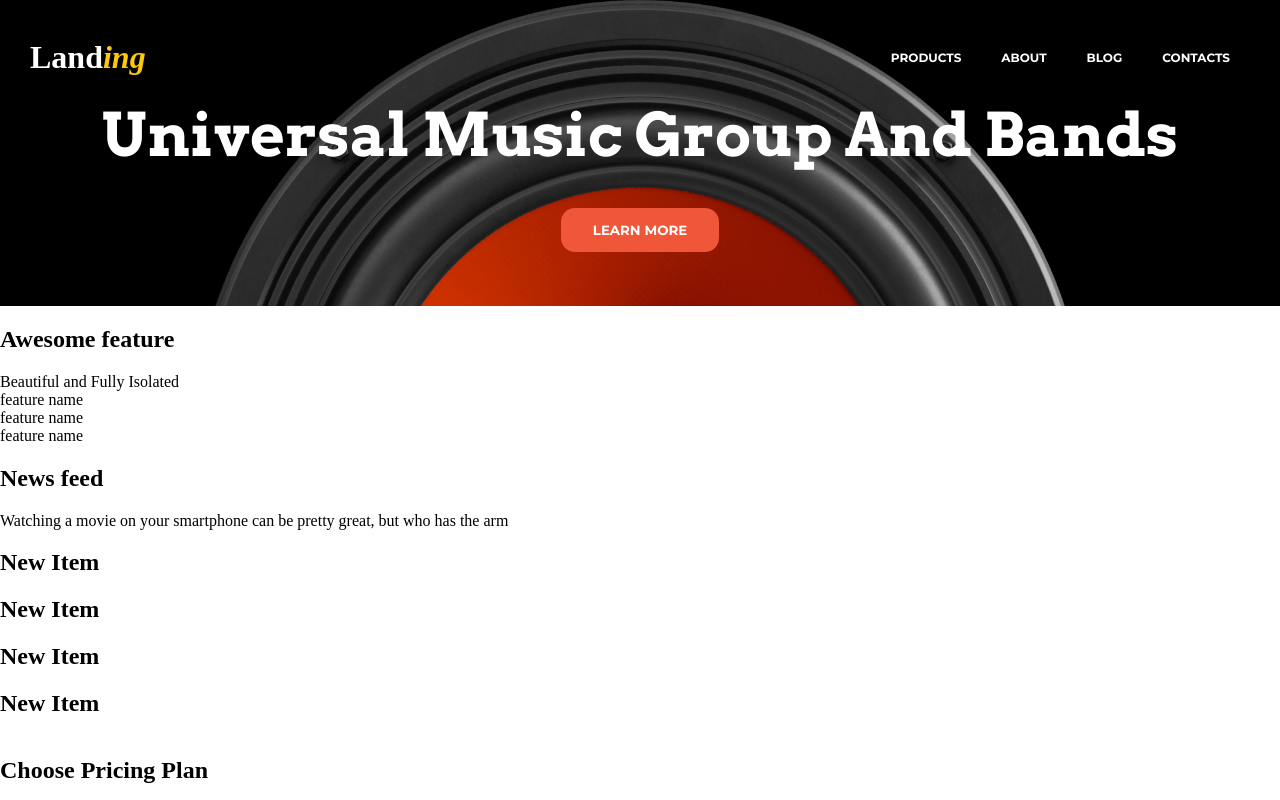
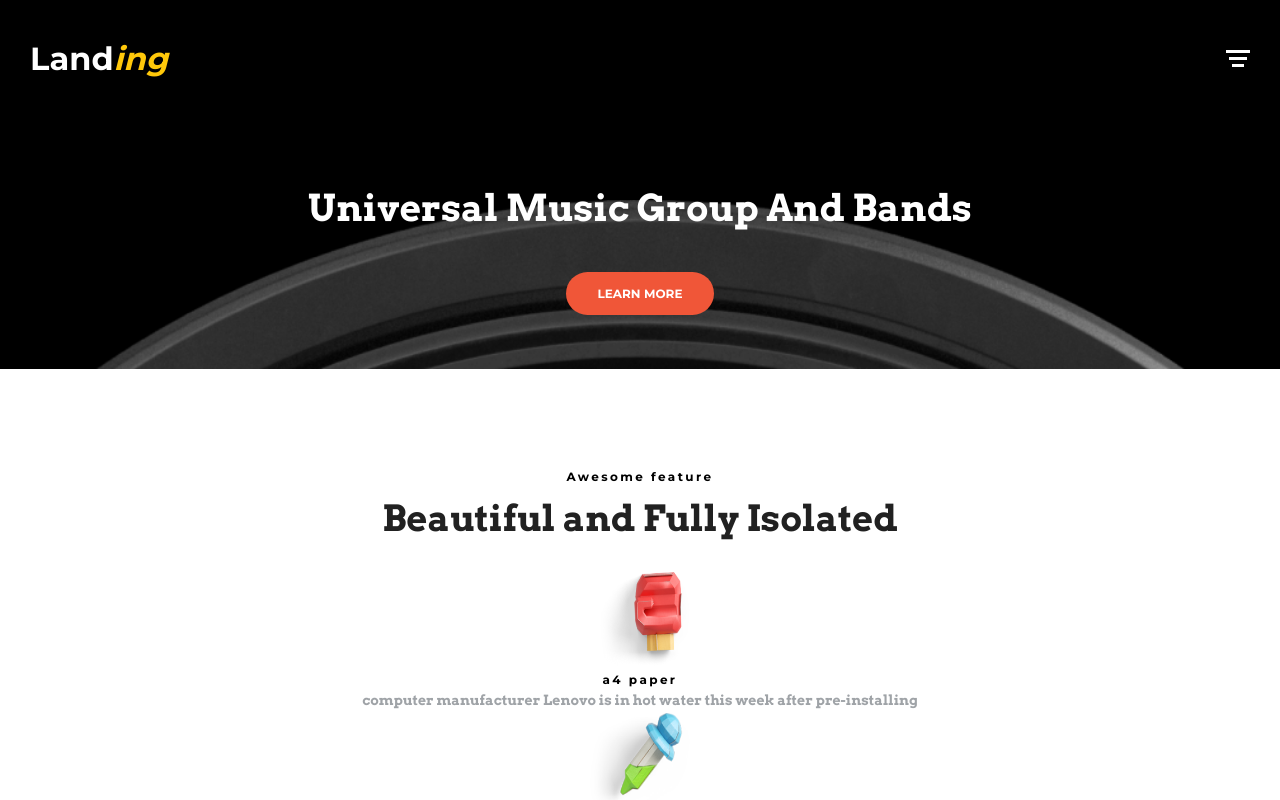
Before and after one commit to andreycrane/markup_contest, a Vue app: page / in a window 1280 px wide. Shown: the top 800 px of the page. Built offline with nearby package versions, Linux system fonts and the light colour scheme.

Commit message:
a bit of fucking code

```diff
--- a/src/App.vue
+++ b/src/App.vue
@@ -2,36 +2,30 @@
   <div id="app">
     <Header />
     <Features />
-    <NewsFeed />
-    <Pricing />
-    <GetStarted />
-    <ContactUs />
-    <Map />
-    <Footer />
   </div>
 </template>
 
 <script>
 import Header from "./components/Header/Header.vue";
 import Features from "./components/Features/Features.vue";
-import NewsFeed from "./components/NewsFeed/NewsFeed.vue";
-import Pricing from "./components/Pricing/Pricing.vue";
-import GetStarted from "./components/GetStarted/GetStarted.vue";
-import ContactUs from "./components/ContactUs/ContactUs.vue";
-import Map from "./components/Map/Map.vue";
-import Footer from "./components/Footer/Footer.vue";
+/*import NewsFeed from "./components/NewsFeed/NewsFeed.vue";*/
+/*import Pricing from "./components/Pricing/Pricing.vue";*/
+/*import GetStarted from "./components/GetStarted/GetStarted.vue";*/
+/*import ContactUs from "./components/ContactUs/ContactUs.vue";*/
+/*import Map from "./components/Map/Map.vue";*/
+/*import Footer from "./components/Footer/Footer.vue";*/
 
 export default {
   name: "App",
   components: {
     Header,
     Features,
-    NewsFeed,
-    Pricing,
-    ContactUs,
-    GetStarted,
-    Map,
-    Footer
+    /*NewsFeed,*/
+    /*Pricing,*/
+    /*ContactUs,*/
+    /*GetStarted,*/
+    /*Map,*/
+    /*Footer*/
   }
 };
 </script>
@@ -44,9 +38,14 @@
   box-sizing: border-box;
 }
 
+* {
+  box-sizing: inherit;
+}
+
 html,
 body {
   margin: 0;
+  padding: 0;
 }
 
 #app {
--- a/src/components/Feature/Feature.vue
+++ b/src/components/Feature/Feature.vue
@@ -1,12 +1,15 @@
 <template>
-  <div>
-    <img src="" />
-    <span>feature name</span>
+  <div class="feature">
+    <img :src="imgUrl" class="feature-img" />
+    <span v-text="title" class="feature-title" />
+    <span v-text="description" class="feature-description" />
   </div>
 </template>
 
 <script>
-export default {};
+export default {
+  props: ["imgUrl", "title", "description"]
+};
 </script>
 
 <style src="./feature.css"></style>
--- a/src/components/Feature/feature.css
+++ b/src/components/Feature/feature.css
@@ -0,0 +1,31 @@
+.feature {
+  display: flex;
+  flex-direction: column;
+  align-items: center;
+}
+
+.feature-img {
+  width: 100px;
+  height: 100px;
+}
+
+.feature-title {
+  font-family: Montserrat;
+  font-style: normal;
+  font-weight: bold;
+  font-size: 12px;
+  line-height: 15px;
+  align-items: flex-end;
+  text-align: center;
+  letter-spacing: 2.4px;
+}
+
+.feature-description {
+  font-family: Arvo;
+  font-style: normal;
+  font-weight: normal;
+  font-size: 14px;
+  line-height: 26px;
+  text-align: center;
+  color: #9FA3A7;
+}
--- a/src/components/Features/Features.vue
+++ b/src/components/Features/Features.vue
@@ -1,17 +1,45 @@
 <template>
-  <div>
-    <h2>Awesome feature</h2>
-    <span>Beautiful and Fully Isolated</span>
-    <Feature />
-    <Feature />
-    <Feature />
-  </div>
+  <section class="features-section">
+    <h2 class="title">Awesome feature</h2>
+    <span class="subtitle">Beautiful and Fully Isolated</span>
+    <Feature
+      :imgUrl="item.img"
+      :title="item.title"
+      :description="item.description"
+      :key="key"
+      v-for="(item, key) in items"
+    />
+  </section>
 </template>
 
 <script>
 import Feature from "../Feature/Feature";
 
 export default {
+  data: function() {
+    return {
+      items: [
+        {
+          img: require('@/assets/image/paper_hand.png'),
+          title: "a4 paper",
+          description:
+            "computer manufacturer Lenovo is in hot water this week after pre-installing"
+        },
+        {
+          img: require("@/assets/image/Eyedropper.png"),
+          title: "EYEDROPER",
+          description:
+            "It seems like hundreds of new iPhone apps pop up every week, but which"
+        },
+        {
+          img: require("@/assets/image/Crown.png"),
+          title: "CROWN",
+          description:
+            "Watching a movie on your smartphone can be pretty great, but who has the arm"
+        }
+      ]
+    };
+  },
   components: { Feature }
 };
 </script>
--- a/src/components/Features/features.css
+++ b/src/components/Features/features.css
@@ -0,0 +1,26 @@
+.features-section {
+  display: flex;
+  flex-direction: column;
+  align-items: center;
+  padding: 90px 0 90px;
+}
+
+.title {
+  font-family: Montserrat;
+  font-style: normal;
+  font-weight: bold;
+  font-size: 12px;
+  line-height: 15px;
+  letter-spacing: 2.4px;
+}
+
+.subtitle {
+  font-family: Arvo;
+  font-style: normal;
+  font-weight: normal;
+  font-size: 36px;
+  line-height: 48px;
+  text-align: center;
+  color: #212121;
+  margin-bottom: 30px;
+}
--- a/src/components/Footer/Footer.vue
+++ b/src/components/Footer/Footer.vue
@@ -0,0 +1,10 @@
+<template>
+  <footer>
+  </footer>
+</template>
+
+<script>
+export default {};
+</script>
+
+<style src="./footer.css"></style>
--- a/src/components/Header/Header.vue
+++ b/src/components/Header/Header.vue
@@ -5,22 +5,50 @@
         <span class="first-part">Land</span>
         <span class="second-part">ing</span>
       </h1>
-      <nav class="navigation">
-        <span class="navigation-item">Products</span>
-        <span class="navigation-item">About</span>
-        <span class="navigation-item">Blog</span>
-        <span class="navigation-item">Contacts</span>
+      <nav :class="{ navigation: true, 'navigation--show': showNavigation }">
+        <span
+          class="navigation-close"
+          @click="onCloseMobileNavigation"
+        >
+          &times;
+        </span>
+        <a class="navigation-item">Products</a>
+        <a class="navigation-item">About</a>
+        <a class="navigation-item">Blog</a>
+        <a class="navigation-item">Contacts</a>
       </nav>
+      <div
+        class="mobile-button"
+        @click="onShowMobileNavigation"
+      >
+        <span class="mobile-button__dash"></span>
+        <span class="mobile-button__dash"></span>
+        <span class="mobile-button__dash"></span>
+      </div>
     </div>
     <div class="header-section">
       <span class="header-subtitle">Universal Music Group And Bands</span>
-      <button class="btn">Learn More</button>
+      <a class="action-btn">Learn More</a>
     </div>
   </header>
 </template>
 
 <script>
-export default {};
+export default {
+  data() {
+    return {
+      showNavigation: false
+    };
+  },
+  methods: {
+    onShowMobileNavigation() {
+      this.showNavigation = true;
+    },
+    onCloseMobileNavigation() {
+      this.showNavigation = false;
+    }
+  }
+};
 </script>
 
-<style src="./header.css"> </style>
+<style scoped src="./header.css"></style>
--- a/src/components/Header/header.css
+++ b/src/components/Header/header.css
@@ -2,71 +2,94 @@
   display: flex;
   flex-direction: column;
   padding: 18px 30px 54px;
-  background: linear-gradient(
-    180deg,
-    rgba(0, 0, 0, 0) 53.65%,
-    rgba(0, 0, 0, 0.5) 100%
-  ) #000000;
+  background: #000000;
+  color: #ffffff;
   background-image: url(../../assets/image/Speaker.png);
-  background-position: 50% 0%;
-  background-size: 70%;
+  background-position: 50% 200px;
+  background-size: 150%;
   background-repeat: no-repeat;
+  font-family: Montserrat, sans-serif;
 }
 
 .menu-section {
   display: flex;
-}
-
-.first-part {
-  color: #ffffff;
+  justify-content: space-between;
+  margin-bottom: 86px;
 }
 
 .second-part {
-  color: #FFC80A;
+  color: #ffc80a;
   font-style: italic;
 }
 
 .navigation {
-  display: flex;
+  display: none;
+  position: fixed;
+  top: 0;
+  left: 0;
+  width: 100%;
+  flex-direction: column;
   justify-content: flex-end;
   align-items: center;
-  flex: 1 0 90%;
+  background: rgba(0, 0, 0, 0.9);
+  font-weight: bold;
+}
+
+.navigation--show {
+  display: flex;
+}
+
+.navigation-close {
+  font-size: 52px;
 }
 
 .navigation-item {
-  color: #ffffff;
   text-transform: uppercase;
-  margin: 0 20px;
-  font-family: 'Montserrat', sans-serif;
-  font-style: normal;
-  font-weight: bold;
+  margin: 10px 0;
   font-size: 12px;
   line-height: 15px;
 }
+
+.mobile-button {
+  display: flex;
+  flex-direction: column;
+  width: 24px;
+  align-items: center;
+  justify-content: center;
+}
+
+.mobile-button__dash {
+  display: block;
+  height: 3px;
+  background-color: white;
+  margin: 2px 0;
+}
+
+.mobile-button__dash:nth-child(1) { width: 24px; }
+.mobile-button__dash:nth-child(2) { width: 18px; }
+.mobile-button__dash:nth-child(3) { width: 12px; }
 
 .header-section {
   display: flex;
   flex-direction: column;
   justify-content: center;
   align-items: center;
+  font-weight: bold;
 }
 
 .header-subtitle {
-  color: white;
-  margin-bottom: 36px;
-  font-family: 'Arvo', serif;
-  font-style: normal;
-  font-weight: bold;
-  font-size: 60px;
-  line-height: 74px;
+  margin-bottom: 42px;
+  font-family: Arvo;
+  font-size: 37px;
+  line-height: 44px;
+  text-align: center;
 }
 
-.btn {
+.action-btn {
   padding: 14px 32px;
-  background-color: #F05638;
-  border-radius: 14px;
-  border: none;
-  color: white;
+  background-color: #f05638;
+  border-radius: 32px;
   text-transform: uppercase;
-  font-family: 'Montserrat', sans-serif;
+  font-size: 12px;
+  line-height: 15px;
 }
--- a/src/components/NewsFeed/NewsFeed.vue
+++ b/src/components/NewsFeed/NewsFeed.vue
@@ -1,21 +1,74 @@
 <template>
-  <div>
-    <h2>News feed</h2>
-    <span>
+  <section class="news-feed">
+    <h2 class="title">News feed</h2>
+    <span class="subtitle">
       Watching a movie on your smartphone can be pretty great, but who has the
       arm
     </span>
-    <NewsItem />
-    <NewsItem />
-    <NewsItem />
-    <NewsItem />
-  </div>
+    <NewsItem
+      :key="idx"
+      v-for="(item, idx) in items"
+      :imgUrl="item.imgUrl"
+      :title="item.title"
+      :description="item.description"
+      :views="item.views"
+      :published="item.published"
+    />
+  </section>
 </template>
 
 <script>
 import NewsItem from "../NewsItem/NewsItem";
 
-export default { components: { NewsItem } };
+export default {
+  data: function() {
+    return {
+      items: [
+        {
+          imgUrl: require("@/assets/image/01.png"),
+          title: "The number of protons",
+          description:
+            "Apple Inc has decided to launch the much awaited Apple Watch in the",
+          views: 343,
+          published: "1 june 2015"
+        },
+        {
+          imgUrl: require("@/assets/image/02.png"),
+          title: "Sport Stadium Birdview",
+          description:
+            "Apple Inc has decided to launch the much awaited Apple Watch in the",
+          views: 343,
+          published: "1 june 2015"
+        },
+        {
+          imgUrl: require("@/assets/image/03.png"),
+          title: "The number of protons",
+          description:
+            "Startup founders often have a more casual or offbeat attitude in their dress, office space and marketing, as compared to",
+          views: 343,
+          published: "1 june 2015"
+        },
+        {
+          imgUrl: require("@/assets/image/04.png"),
+          title: "The number of protons",
+          description:
+            "Apple Inc has decided to launch the much awaited Apple Watch in the",
+          views: 343,
+          published: "1 june 2015"
+        },
+        {
+          imgUrl: require("@/assets/image/05.png"),
+          title: "The number of protons",
+          description:
+            "Apple Inc has decided to launch the much awaited Apple Watch in the upcoming month of April and has already received around five to six million",
+          views: 343,
+          published: "1 june 2015"
+        }
+      ]
+    };
+  },
+  components: { NewsItem }
+};
 </script>
 
-<style src="./news-feed.css"></style>
+<style scoped src="./news-feed.css"></style>
--- a/src/components/NewsFeed/news-feed.css
+++ b/src/components/NewsFeed/news-feed.css
@@ -0,0 +1,25 @@
+.news-feed {
+  display: flex;
+  flex-direction: column;
+  align-items: center;
+}
+
+.title {
+  font-family: Arvo;
+  font-style: normal;
+  font-weight: normal;
+  font-size: 36px;
+  line-height: 48px;
+  text-align: center;
+  color: #212121;
+}
+
+.subtitle {
+  font-family: Arvo;
+  font-style: normal;
+  font-weight: normal;
+  font-size: 14px;
+  line-height: 26px;
+  text-align: center;
+  color: #9FA3A7;
+}
--- a/src/components/NewsItem/NewsItem.vue
+++ b/src/components/NewsItem/NewsItem.vue
@@ -1,11 +1,17 @@
 <template>
-  <div>
-    <h2>New Item</h2>
-  </div>
+  <article class="news-item">
+    <img :src="imgUrl" />
+    <h2 v-text="title" class="item-title" />
+    <div v-text="description" class="item-description" />
+    <div v-text="views" class="item-views" />
+    <div v-text="published" class="item-views" />
+  </article>
 </template>
 
 <script>
-export default {};
+export default {
+  props: ["imgUrl", "title", "description", "views", "published"]
+};
 </script>
 
-<style src="./news-item.css"> </style>
+<style scoped src="./news-item.css"></style>
```
Also changed, not shown: src/assets/image/paper_hand.png (renamed from src/assets/image/Paper Hand.png).
